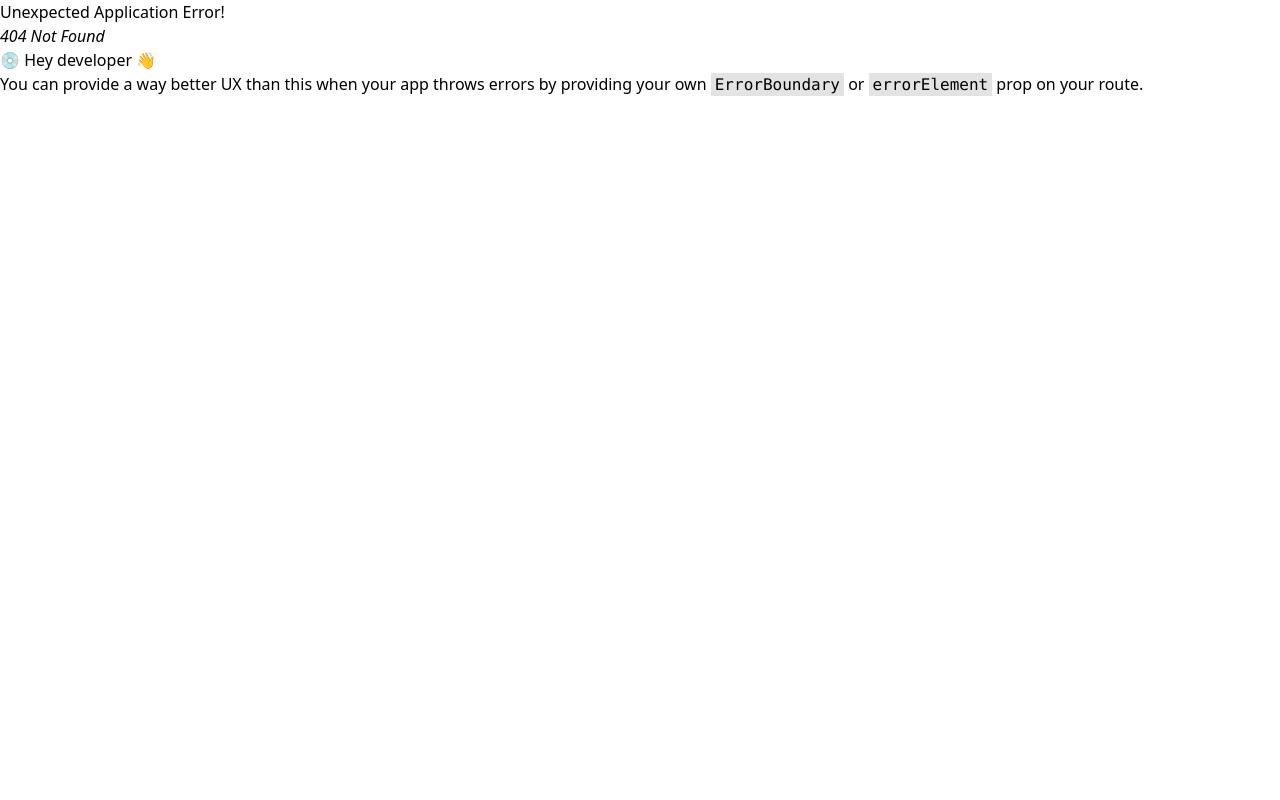
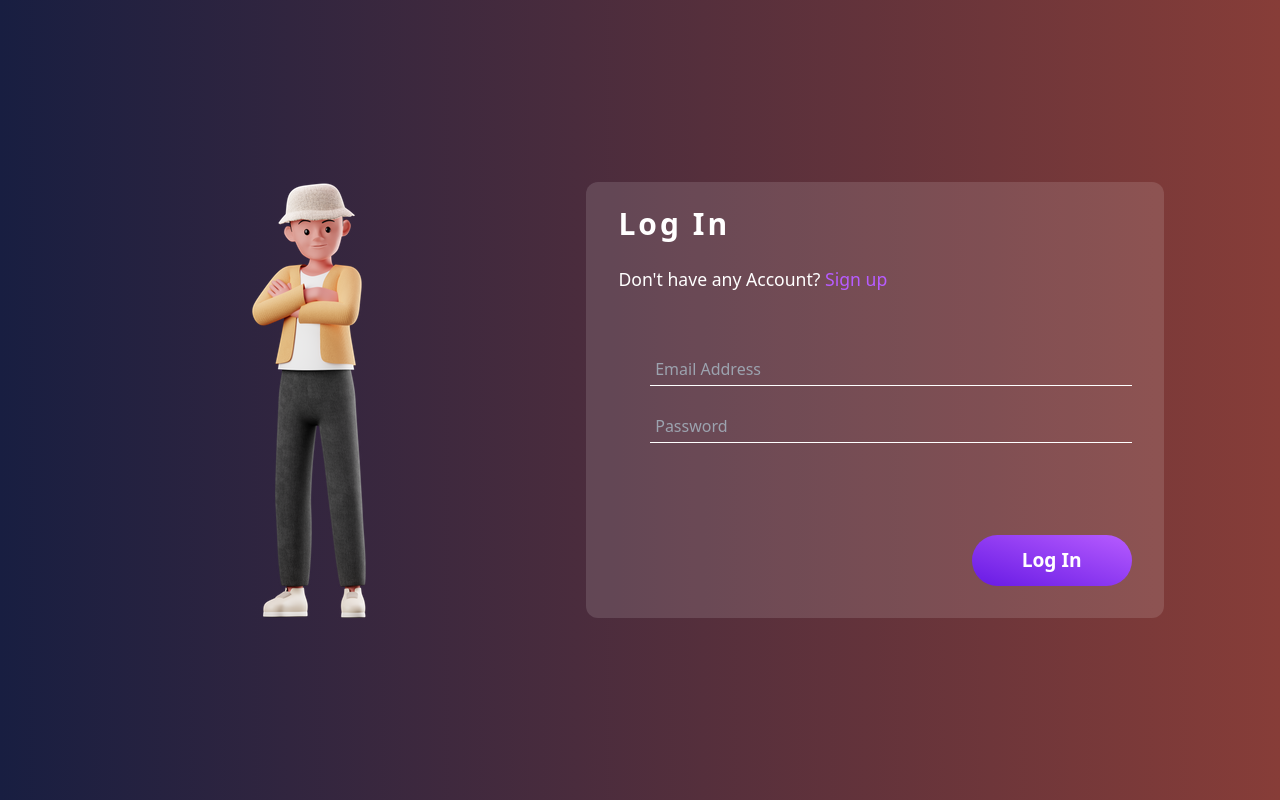
Before and after one commit to naffiziqbal/fashion-marketplace, a React (Vite) app in the folder fashion-marketplace-client/: page /login in a window 1280 px wide. Before the commit this address had no page. Built offline with nearby package versions, Linux system fonts and the light colour scheme.

Commit message:
Log In page Design

```diff
--- a/fashion-marketplace-client/src/App.css
+++ b/fashion-marketplace-client/src/App.css
@@ -15,11 +15,11 @@
   font-size: 1.2rem;
   background-image: linear-gradient(to top right, #671ae4, #b75cff);
   padding: 0.7rem 0.7rem;
-  border-radius: 0.75rem;
-  -webkit-border-radius: 0.75rem;
-  -moz-border-radius: 0.75rem;
-  -ms-border-radius: 0.75rem;
-  -o-border-radius: 0.75rem;
+  border-radius: 2rem;
+  -webkit-border-radius: 2rem;
+  -moz-border-radius: 2rem;
+  -ms-border-radius: 2rem;
+  -o-border-radius: 2rem;
 }
 
 .transparent__bg {
--- a/fashion-marketplace-client/src/components/Shared/Header/Header.jsx
+++ b/fashion-marketplace-client/src/components/Shared/Header/Header.jsx
@@ -125,15 +125,14 @@ const Header = () => {
                       <MenuItem onClick={handleClose}>My account</MenuItem>
                       <MenuItem onClick={handleClose}>
                         {!isAuthenticated ?
-                          <button
-                            onClick={() => loginWithRedirect()}
-                          > Login</button>
-                          : <button onClick={() => logout({ logoutParams: { returnTo: window.location.origin } })}>
+                          <Link to={'/login'}>Login</Link>
+                          : <button>
                             Log Out
                           </button>
                         }
 
                       </MenuItem>
+
                     </Menu>
                   </div>
                 </Link>
--- /dev/null
+++ b/fashion-marketplace-client/src/pages/Login.jsx
@@ -0,0 +1,63 @@
+// import { useState } from "react";
+import signUpimage from "../assets/images/signupImg.png"
+import style from "./styles/SignUp.module.css"
+import { useForm } from "react-hook-form";
+
+import { Link } from "react-router-dom";
+
+const Signup = () => {
+    // const [month, setMonth] = useState('')
+    const { register, handleSubmit, formState: { errors } } = useForm();
+
+    const handleFormSubmit = (data) => {
+        console.log(data)
+    }
+    // const handleChange = () => {
+    //     setMonth(month)
+    // }
+
+    return (
+        <div className={style}>
+            <div className="bg text-white ">
+                <div className="flex justify-center items-center min-h-screen">
+                    <div className=" flex flex-col md:flex-row justify-evenly items-center gap-5">
+                        <div className=" ">
+                            <figure>
+                                <img src={signUpimage} alt="one-man-standing-image" />
+                            </figure>
+                        </div>
+                        <div className="md:min-h-[25rem] md:min-w-[34rem]  bg-[#ffffff20]  rounded-xl pl-8 m-6">
+                            <div>
+                                <h3 className="text-3xl font-extrabold mt-6  tracking-widest">Log In</h3>
+                                <p className="text-[1.1rem] mt-6">Don&apos;t have any Account?<span className="text-primary"> <Link to={'/signup'}>Sign up</Link></span> </p>
+                            </div>
+                            <div className="mt-[3rem]  m-8">
+                                <form onSubmit={handleSubmit(handleFormSubmit)}>
+                                    <div>
+                                        <label>
+                                            <input type="email"
+                                                {...register('email')}
+                                                placeholder="Email Address" />
+                                            {errors.email && <p>{errors.email}</p>}
+                                        </label>
+                                        <label>
+                                            <input type="password"
+                                                {...register('password')}
+                                                placeholder="Password" />
+                                            {errors.password && <p>{errors.password}</p>}
+                                        </label>
+                                    </div>
+                                    <div className="flex justify-end mt-20">
+                                        <input className="btn cursor-pointer" type="submit" value="Log In" />
+                                    </div>
+                                </form>
+                            </div>
+                        </div>
+                    </div>
+                </div>
+            </div>
+        </div>
+    );
+};
+
+export default Signup;
--- a/fashion-marketplace-client/src/pages/Signup.jsx
+++ b/fashion-marketplace-client/src/pages/Signup.jsx
@@ -29,7 +29,7 @@ const Signup = () => {
                         <div className="md:min-h-[36rem] md:min-w-[34rem]  bg-[#ffffff20]  rounded-xl pl-8 m-6">
                             <div>
                                 <h3 className="text-3xl font-extrabold mt-6  tracking-widest">Sign Up</h3>
-                                <p className="text-[1.1rem] mt-6">Already a Member?<span className="text-primary"> <Link>Sign in</Link></span> </p>
+                                <p className="text-[1.1rem] mt-6">Already a Member?<span className="text-primary"> <Link to={'/login'}>Log In</Link></span> </p>
                             </div>
                             <div className="mt-[3rem]  m-8">
                                 <form onSubmit={handleSubmit(handleFormSubmit)}>
@@ -38,23 +38,25 @@ const Signup = () => {
                                             <input type="email"
                                                 {...register('email')}
                                                 placeholder="Email Address" />
+                                            {errors.email && <p>{errors.email}</p>}
                                         </label>
                                         <div className="flex flex-row gap-5">
 
                                             <input type="text"
                                                 {...register('fullName')}
                                                 placeholder="Full Name" />
-
+                                            {errors.email && <p>{errors.email}</p>}
 
                                             <input type="text"
                                                 {...register('lastName')}
                                                 placeholder="Last Name" />
-
+                                            {errors.email && <p>{errors.email}</p>}
                                         </div>
                                         <label>
                                             <input type="password"
                                                 {...register('password')}
                                                 placeholder="Password" />
+                                            {errors.password && <p>{errors.password}</p>}
                                         </label> <br />
                                         <label htmlFor="dob">
                                             Date Of Birth
@@ -78,10 +80,12 @@ const Signup = () => {
                                                 <input type="text"
                                                     {...register('day')}
                                                     placeholder="Day" />
+                                                {errors.day && <p>{errors.day}</p>}
                                                 <input type="number"
                                                     {...register('year')}
 
                                                     placeholder="Year" />
+                                                {errors.year && <p>{errors.year}</p>}
                                             </div>
                                         </label>
                                     </div>
```
Also changed, not shown: fashion-marketplace-client/src/routes/routes.jsx (+8 -3 lines).
